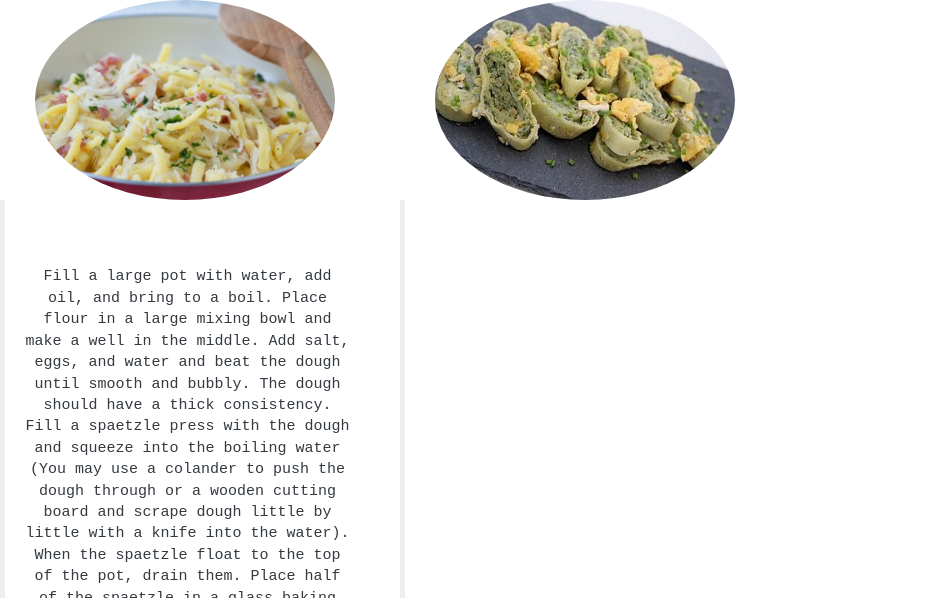
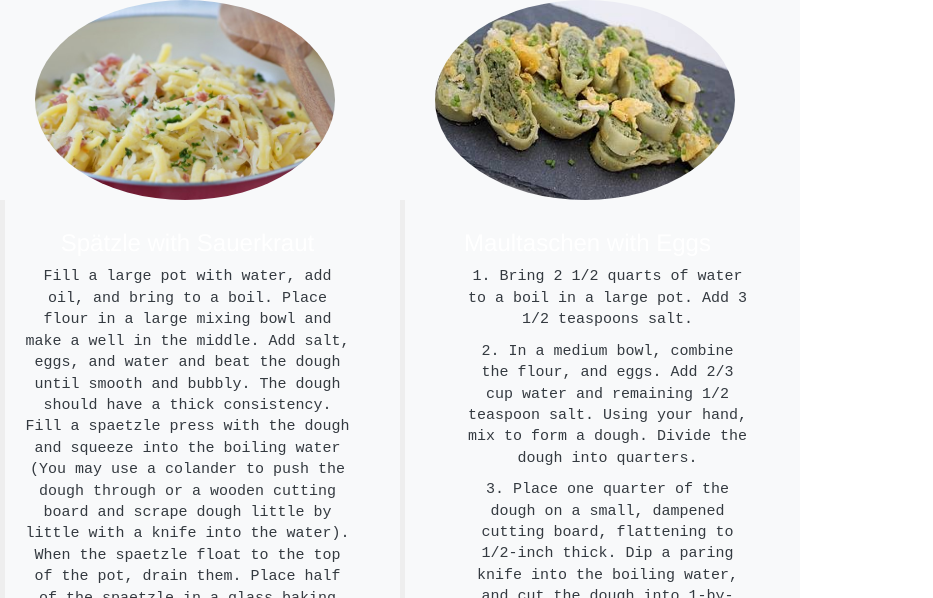
Before and after one commit to Louisahaas/Group-Project-2, a plain HTML site: page index.html in a window 1280 px wide. Shown: the part 622-1220 px from the top of the page, without its empty margins (0-933 px from the left). Drawn offline with Linux system fonts and the light colour scheme.

Commit message:
dfsdf
asdfsdf

```diff
--- a/css/styles.css
+++ b/css/styles.css
@@ -2,13 +2,6 @@
   color: #fff;
   background-color: red;
   border-color: red;
-}
-
-html {
-  font-family: sans-serif;
-  line-height: 1.15;
-  -webkit-text-size-adjust: 100%;
-  -webkit-tap-highlight-color: rgba(0, 0, 0, 0);
 }
 
 body {
@@ -34,10 +27,16 @@ p {
   font-size: 15px;
 }
 
+ol {
+  color: #343a40;
+  font-family: "courier new";
+  font-size: 15px;
+}
+
 div {
     min-height: 50vh;
     width: 100vh;
-    background-color: #f8f9fa(235, 155, 100);
+    background-color: #f8f9fa;
 }
 
 li {
```
Also changed, not shown: index.html (+0 -1 lines).
